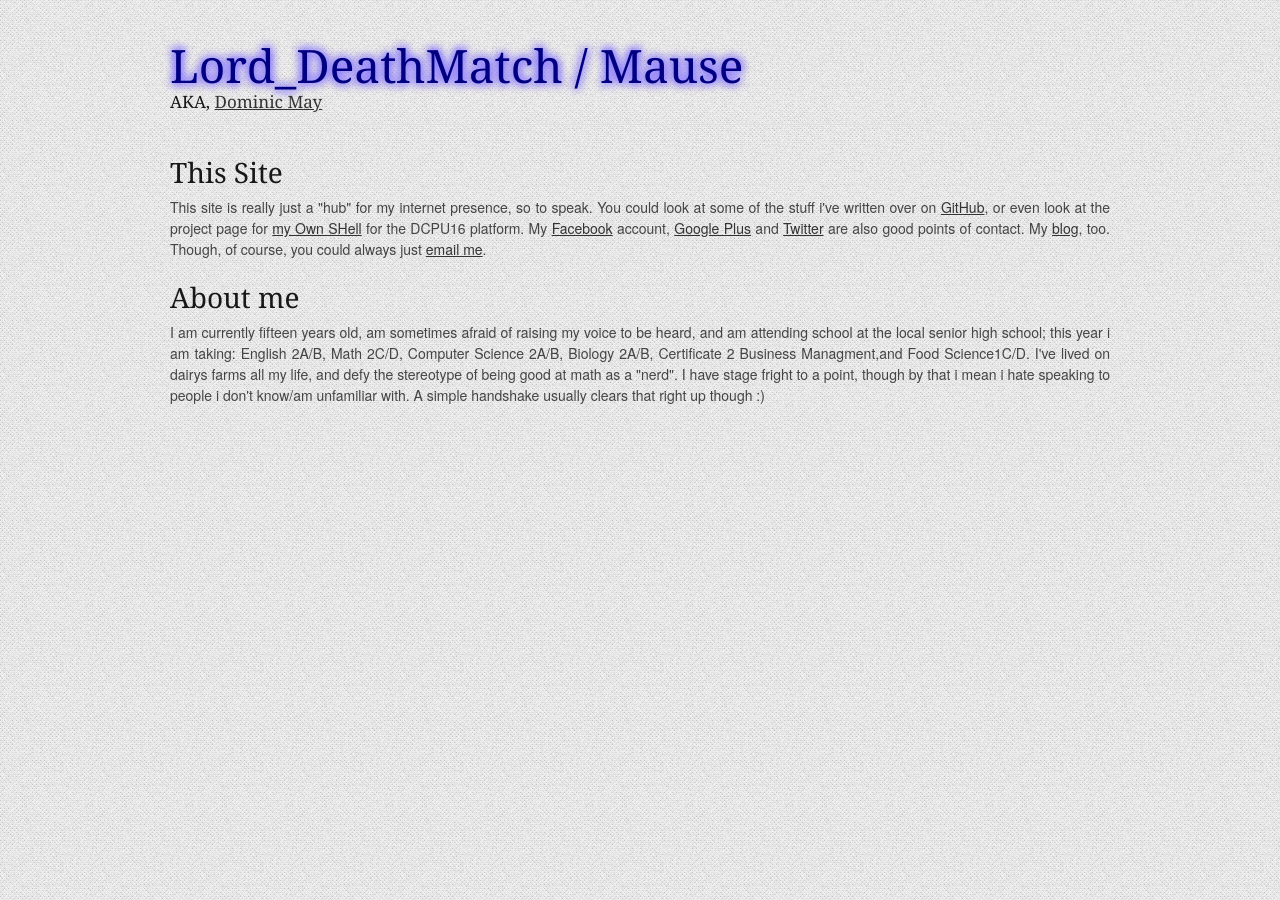
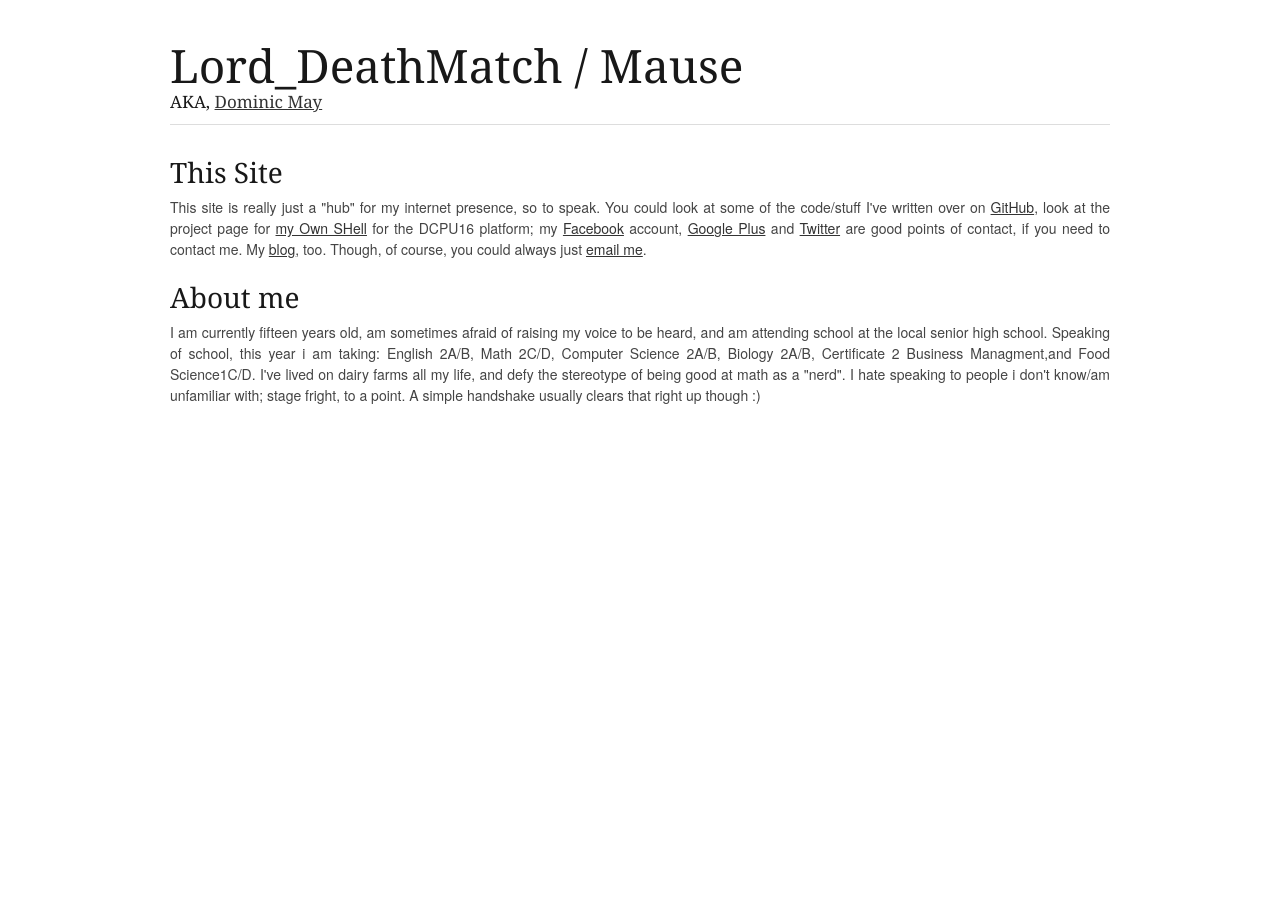
Before and after one commit to Mause/mause.github.com, a Jekyll site: the page index.html, which Jekyll copies as it is, in a window 1280 px wide. Built offline with Jekyll 4.4.1, drawn with Linux system fonts in a browser that asks for light colours; nearby versions of some CDN libraries.

Commit message:
Small edit, more minimalistic

```diff
--- a/index.html
+++ b/index.html
@@ -23,20 +23,20 @@
 		<link rel="stylesheet" href="stylesheets/skeleton.css">
 		<link rel="stylesheet" href="stylesheets/layout.css">
 	    <style>
-	    	.inset {
+	    	/*.inset {
 	    		text-shadow:
-	    			0 0 0.2em #87F,
-	    			0 0 0.2em #87F,
-	    			0 0 0.2em #87F;
-	        	color: navy;
-	       	}
+	    			0 0 0.5em black,
+	    			0 0 0.5em black,
+	    			0 0 0.5em black;
+	        	color: white;
+	       	}*/
 	       	div {
 				text-align:justify;
 				text-justify:inter-word;
 			}
-			body {
+			/*body {
 				background: url(img/bgnoise_lg.png);
-			}
+			}*/
 		</style>
 
 		<!--[if lt IE 9]>
@@ -69,7 +69,7 @@
 
 		<div class="container">
 			<div class="sixteen columns">
-				<h1 class="remove-bottom inset" style="margin-top: 40px">Lord_DeathMatch / Mause</h1>
+				<strong><h1 class="remove-bottom inset" style="margin-top: 40px">Lord_DeathMatch / Mause</h1></strong>
 				<h5>AKA, <a href="https://plus.google.com/110662837269852479292?rel=author">Dominic May</a></h5>
 				<hr />
 			</div>
@@ -77,17 +77,17 @@
 				<h3>This Site</h3>
 				<p>
 					This site is really just a "hub" for my internet presence, so to speak.
-					You could look at some of the stuff i've written over on <a href="http://github.com/Mause">GitHub</a>, or even look at the project page for <a href="http://mause.me/DoSH" title="Doms Own SHell">my Own SHell</a> for the DCPU16 platform.
-					My <a href=#>Facebook</a> account, <a href="https://plus.google.com/110662837269852479292">Google Plus</a> and <a href="https://twitter.com/#!/Lord_DeathMatch">Twitter</a> are also good points of contact.
+					You could look at some of the code/stuff I've written over on <a href="http://github.com/Mause">GitHub</a>, look at the project page for <a href="http://mause.me/DoSH" title="Doms Own SHell">my Own SHell</a> for the DCPU16 platform;
+					my <a href=#>Facebook</a> account, <a href="https://plus.google.com/110662837269852479292">Google Plus</a> and <a href="https://twitter.com/#!/Lord_DeathMatch">Twitter</a> are good points of contact, if you need to contact me.
 					My <a href="http://blog.mause.me">blog</a>, too. Though, of course, you could always just <a href="mailto:jack.thatch@gmail.com">email me</a>.
 				</p>
 			</div>
 			<div class="one-half column">
 				<h3>About me</h3>
 	            <p>
-	                I am currently <span id="age">fifteen</span> years old, am sometimes afraid of raising my voice to be heard, and am attending school at the local senior high school; this year i am taking: English 2A/B, Math 2C/D, Computer Science 2A/B, Biology 2A/B, <span title="This subject is a joke, an utter waste of time for me">Certificate 2 Business Managment,</span>and Food Science<span title="?">1C/D</span>.
-	                I've lived on dairys farms all my life, and defy the stereotype of being good at math as a <span title="usually refers to someone good at/experianced at the use of computers at a minute level">"nerd"</span>.
-	                I have stage fright to a point, though by that i mean i hate speaking to people i don't know/am unfamiliar with.
+	                I am currently <span id="age">fifteen</span> years old, am sometimes afraid of raising my voice to be heard, and am attending school at the local senior high school. Speaking of school, this year i am taking: English 2A/B, Math 2C/D, Computer Science 2A/B, <span title="this subject is more or less a 'filler' subject, to be honest">Biology 2A/B</span>, <span title="This subject is a joke, an utter waste of time for me">Certificate 2 Business Managment,</span>and Food Science<span title="?">1C/D</span>.
+	                I've lived on dairy farms all my life, and defy the stereotype of being good at math as a <span title="usually refers to someone good at/experianced at the use of computers at a minute level">"nerd"</span>.
+	                I hate speaking to people i don't know/am unfamiliar with; stage fright, to a point.
 	                A simple handshake usually clears that right up though :)
 	            </p>
 			</div>
```
